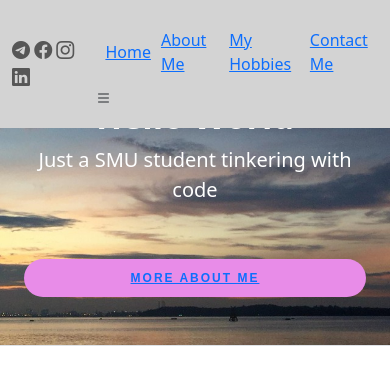
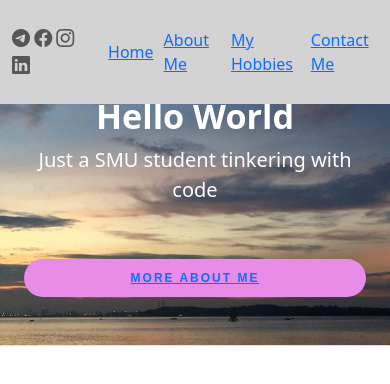
Before and after one commit to selina-linn/selina-linn.github.io, a plain HTML site: page index.html in a window 390 px wide. Drawn offline with nearby package versions, Linux system fonts and the light colour scheme.

Commit message:
Update index.html

```diff
--- a/index.html
+++ b/index.html
@@ -19,7 +19,6 @@
 <body>
     <header id="header" class="fixed-top">
         <div class="container-fluid d-flex justify-content-between align-items-center">
-
             <nav id="navbar" class="navbar order-last order-lg-0">
                 <ul>
                     <li><a class="active" href="index.html">Home</a></li>
@@ -27,7 +26,6 @@
                     <li><a href="hobbies.html">My Hobbies</a></li>
                     <li><a href="contact.html">Contact Me</a></li>
                 </ul>
-                <i class="bi bi-list mobile-nav-toggle"></i>
             </nav>
 
             <div class="social-links">
@@ -39,7 +37,7 @@
         </div>
     </header>
 
-    <div class="px-4 pt-5 my-5 text-center border-bottom" id="hero">
+    <section class="px-4 pt-5 my-5 text-center border-bottom" id="hero">
         <h1 class="display-4 fw-bold">Hello World</h1>
         <div class="col-lg-6 mx-auto">
             <p class="lead mb-4">
@@ -49,7 +47,7 @@
                 <a href="about.html" class="btn-about">More About Me</a>
             </div>
         </div>
-    </div>
+    </section>
 
     <!-- JS CDN -->
     <script src="https://unpkg.com/aos@2.3.1/dist/aos.js"></script>
```
